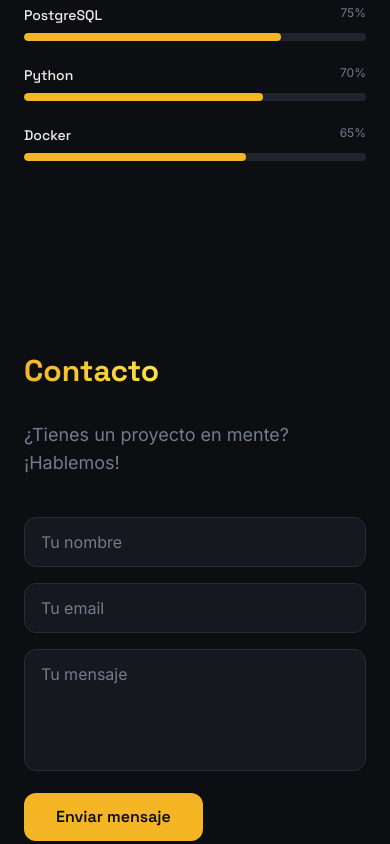
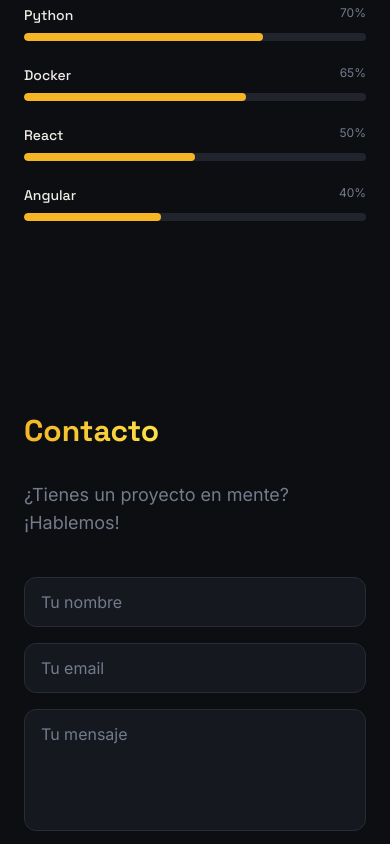
Before and after one commit to FlorenciaVivar/VivarPortfolio, a React (Vite) app: page / in a window 390 px wide. Shown: the part 4140-4984 px from the top of the page. Built offline with nearby package versions, Linux system fonts and the light colour scheme.

Commit message:
add contact with emailJS

```diff
--- a/package.json
+++ b/package.json
@@ -10,10 +10,12 @@
     "preview": "vite preview"
   },
   "dependencies": {
+    "emailjs-com": "^3.2.0",
     "framer-motion": "^12.34.2",
     "lucide-react": "^0.575.0",
     "react": "^19.1.1",
     "react-dom": "^19.1.1",
+    "sonner": "^2.0.7",
     "tailwindcss-animate": "^1.0.7"
   },
   "devDependencies": {
--- a/src/ContactComponent.tsx
+++ b/src/ContactComponent.tsx
@@ -1,4 +1,9 @@
-import {type Easing, motion} from "framer-motion";
+import { type Easing, motion } from "framer-motion";
+import { useRef, useState, type FormEvent } from "react";
+import emailjs from "emailjs-com";
+import { Loader2 } from "lucide-react";
+import { toast } from "sonner";
+
 
 const ease: Easing = [0.25, 0.46, 0.45, 0.94];
 
@@ -12,59 +17,115 @@ const fadeUp = {
 };
 
 export function ContactComponent() {
-    return (<section id="contacto" className="py-24">
+    const formRef = useRef<HTMLFormElement>(null);
+    const [sending, setSending] = useState(false);
+
+    const handleSubmit = async (e: FormEvent) => {
+        e.preventDefault();
+        if (!formRef.current) return;
+
+        const formData = new FormData(formRef.current);
+        const name = (formData.get("from_name") as string || "").trim();
+        const email = (formData.get("from_email") as string || "").trim();
+        const message = (formData.get("message") as string || "").trim();
+
+        if (!name || !email || !message) {
+            toast.error("Por favor completá todos los campos.");
+            return;
+        }
+
+        if (!/^[^\s@]+@[^\s@]+\.[^\s@]+$/.test(email)) {
+            toast.error("Ingresá un email válido.");
+            return;
+        }
+
+        setSending(true);
+
+        try {
+            await emailjs.sendForm(
+                "service_39fk3zy",
+                "template_sdevk1i",
+                formRef.current,
+                "_jfRt1RGCfVZwgDq4"
+            );
+            toast.success("¡Mensaje enviado con éxito!");
+            formRef.current.reset();
+        } catch {
+            toast.error("Error al enviar el mensaje. Intentá de nuevo.");
+        } finally {
+            setSending(false);
+        }
+    };
+
+    return (
+        <section id="contacto" className="py-24">
             <div className="section-container">
                 <motion.h2
                     variants={fadeUp}
                     initial="hidden"
                     whileInView="visible"
-                viewport={{once: true}}
+                    viewport={{ once: true }}
                     custom={0}
                     className="font-heading text-3xl md:text-4xl font-bold text-foreground mb-8"
                 >
                     <span className="text-gradient">Contacto</span>
                 </motion.h2>
+
                 <motion.p
                     variants={fadeUp}
                     initial="hidden"
                     whileInView="visible"
-                viewport={{once: true}}
+                    viewport={{ once: true }}
                     custom={1}
                     className="text-muted-foreground text-lg mb-10 max-w-lg"
                 >
                     ¿Tienes un proyecto en mente? ¡Hablemos!
                 </motion.p>
+
                 <motion.form
+                    ref={formRef}
                     variants={fadeUp}
                     initial="hidden"
                     whileInView="visible"
-                viewport={{once: true}}
+                    viewport={{ once: true }}
                     custom={2}
                     className="max-w-lg space-y-4"
-                onSubmit={(e) => e.preventDefault()}
+                    onSubmit={handleSubmit}
                 >
                     <input
                         type="text"
+                        name="from_name"
                         placeholder="Tu nombre"
+                        maxLength={100}
                         className="w-full px-4 py-3 bg-card border border-border rounded-lg text-foreground placeholder:text-muted-foreground focus:outline-none focus:border-primary transition-colors"
                     />
+
                     <input
                         type="email"
+                        name="from_email"
                         placeholder="Tu email"
+                        maxLength={255}
                         className="w-full px-4 py-3 bg-card border border-border rounded-lg text-foreground placeholder:text-muted-foreground focus:outline-none focus:border-primary transition-colors"
                     />
+
                     <textarea
+                        name="message"
                         placeholder="Tu mensaje"
                         rows={4}
+                        maxLength={1000}
                         className="w-full px-4 py-3 bg-card border border-border rounded-lg text-foreground placeholder:text-muted-foreground focus:outline-none focus:border-primary transition-colors resize-none"
                     />
+
                     <button
                         type="submit"
-                    className="px-8 py-3 bg-primary text-primary-foreground font-heading font-semibold rounded-lg hover:opacity-90 transition-opacity"
+                        disabled={sending}
+                        className="w-full sm:w-auto px-8 py-3 bg-primary text-primary-foreground font-heading font-semibold rounded-lg hover:opacity-90 transition-opacity disabled:opacity-50 flex items-center justify-center gap-2"
                     >
-                    Enviar mensaje
+                        {sending && <Loader2 size={18} className="animate-spin" />}
+                        {sending ? "Enviando..." : "Enviar mensaje"}
                     </button>
                 </motion.form>
             </div>
-    </section>)
+        </section>
+    );
 }
--- a/src/Index.tsx
+++ b/src/Index.tsx
@@ -5,9 +5,11 @@ import {ProjectsComponent} from "./ProjectsComponent.tsx";
 import {TechnogiesComponent} from "./TechnogiesComponent.tsx";
 import {ContactComponent} from "./ContactComponent.tsx";
 import {FooterComponent} from "./FooterComponent.tsx";
+import {Toaster} from "sonner";
 
 const Index = () => (
     <div className="min-h-screen bg-background">
+            <Toaster richColors position="top-right" />
         <HeaderComponent />
         <HeroComponent />
         <AboutComponent />
--- a/src/ProjectsComponent.tsx
+++ b/src/ProjectsComponent.tsx
@@ -18,8 +18,6 @@ import imgA1 from "../src/assets/imgApi/imgApi1.png";
 import imgA2 from "../src/assets/imgApi/imgApi2.png";
 import imgA3 from "../src/assets/imgApi/imgApi3.png";
 import imgA4 from "../src/assets/imgApi/imgApi4.png";
-
-
 
 const monopatinesImages = [img1, img2, img3,img4];
 const uxImgs = [imgUX1, imgUX2, imgUX3,imgUX4,imgUX5];
--- a/src/TechnogiesComponent.tsx
+++ b/src/TechnogiesComponent.tsx
@@ -11,18 +11,20 @@ const fadeUp = {
     }),
 };
 const technologies = [
-    { name: "React", level: 90 },
     { name: "Tailwind CSS", level: 90 },
     { name: "TypeScript", level: 85 },
     { name: "Git", level: 85 },
     { name: "Node.js", level: 80 },
     { name: "PostgreSQL", level: 75 },
     { name: "Python", level: 70 },
-    { name: "Docker", level: 65 }
+    { name: "Docker", level: 65 },
+    { name: "React", level: 50 },
+    { name: "Angular", level: 40 },
 ];
 
 export function TechnogiesComponent() {
-   return (        <section id="tecnologias" className="py-24">
+   return (
+       <section id="tecnologias" className="py-24">
             <div className="section-container">
                 <motion.h2
                     variants={fadeUp}
```
Also changed, not shown: 1 other file (tests, documents, lock files or other folders). Lines whose indentation alone changed are shown as unchanged.
